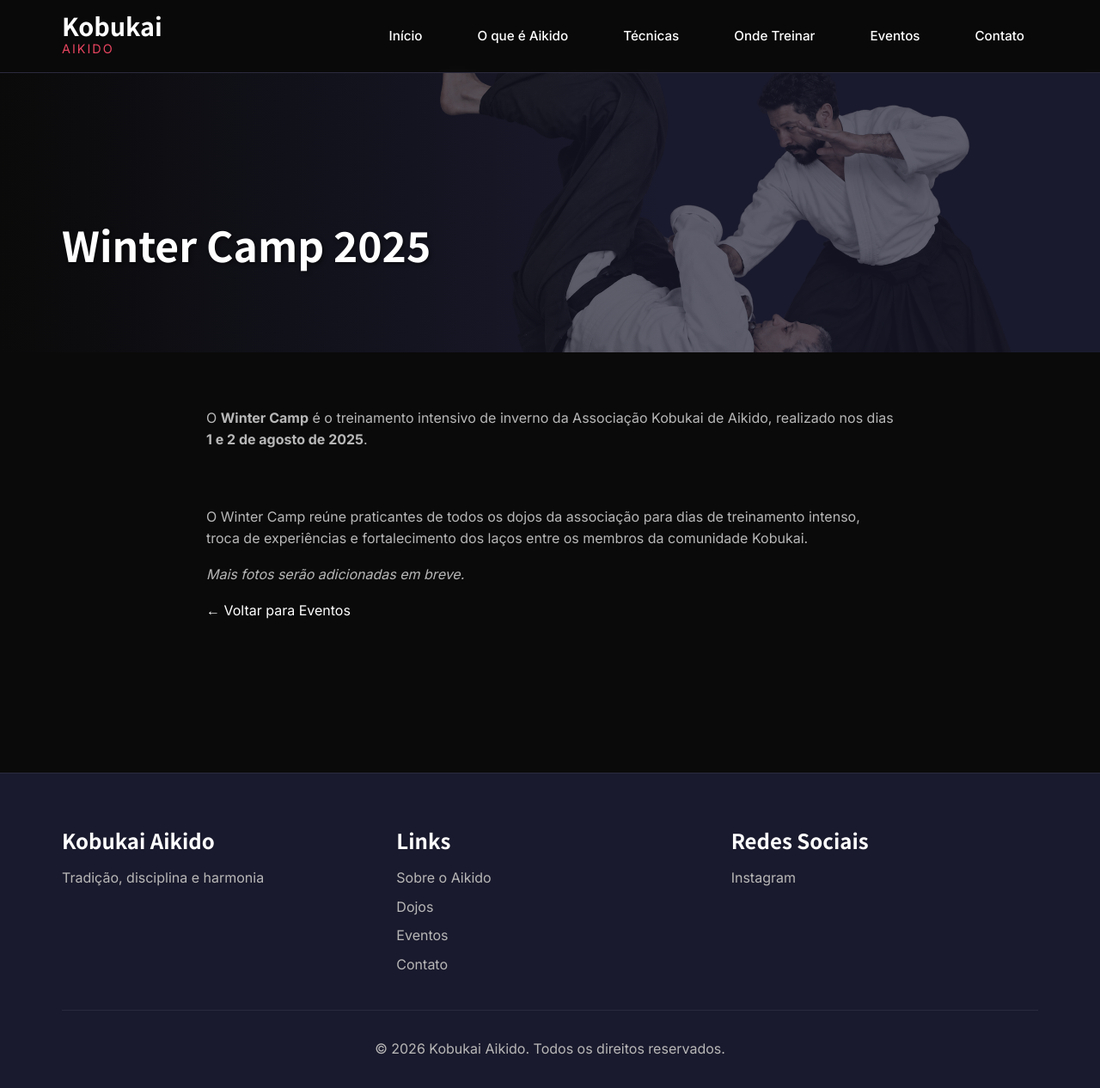
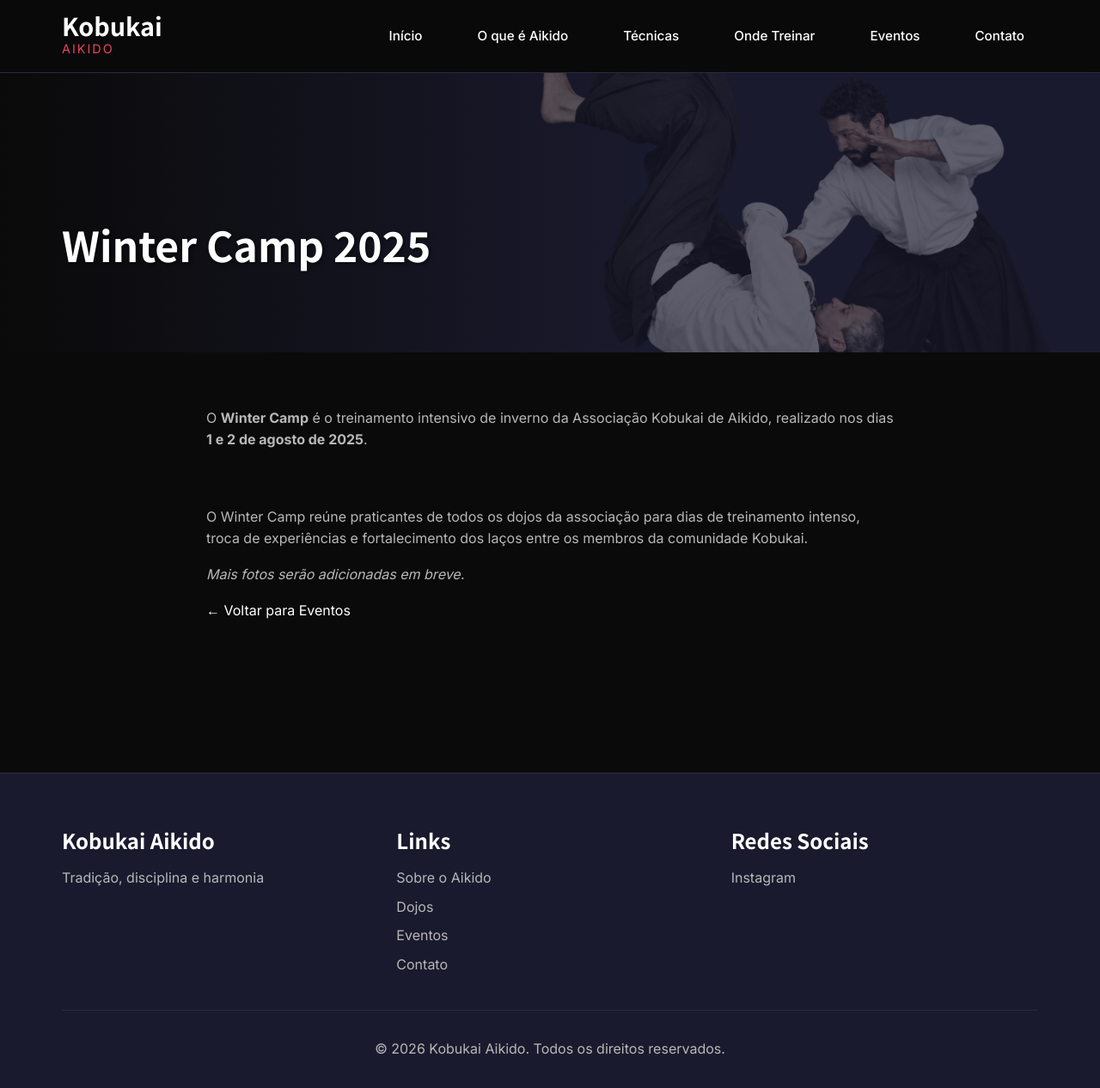
Before and after one commit to paulodiovani/kobukai-aikido, a Jekyll site: the page built from pages/winter-camp.md, in a window 1280 px wide and 1266 px high. Shown: the whole window at 86% size. Built offline with Jekyll 4.4.1, drawn with Linux system fonts in a browser that asks for light colours.

Commit message:
Align hero image with content right edge

```diff
--- a/assets/css/style.css
+++ b/assets/css/style.css
@@ -669,12 +669,13 @@ img {
   content: '';
   position: absolute;
   top: 0;
-  right: 0;
-  width: 66%;
+  right: max(0px, calc((100vw - var(--max-largura)) / 2));
+  width: 100%;
+  max-width: var(--max-largura);
   height: 100%;
   background-image: url('../images/capa-aikido.png');
-  background-size: auto 200%;
-  background-position: center 40%;
+  background-size: auto 175%;
+  background-position: right 40%;
   background-repeat: no-repeat;
   opacity: 0.3;
   z-index: 0;
```
